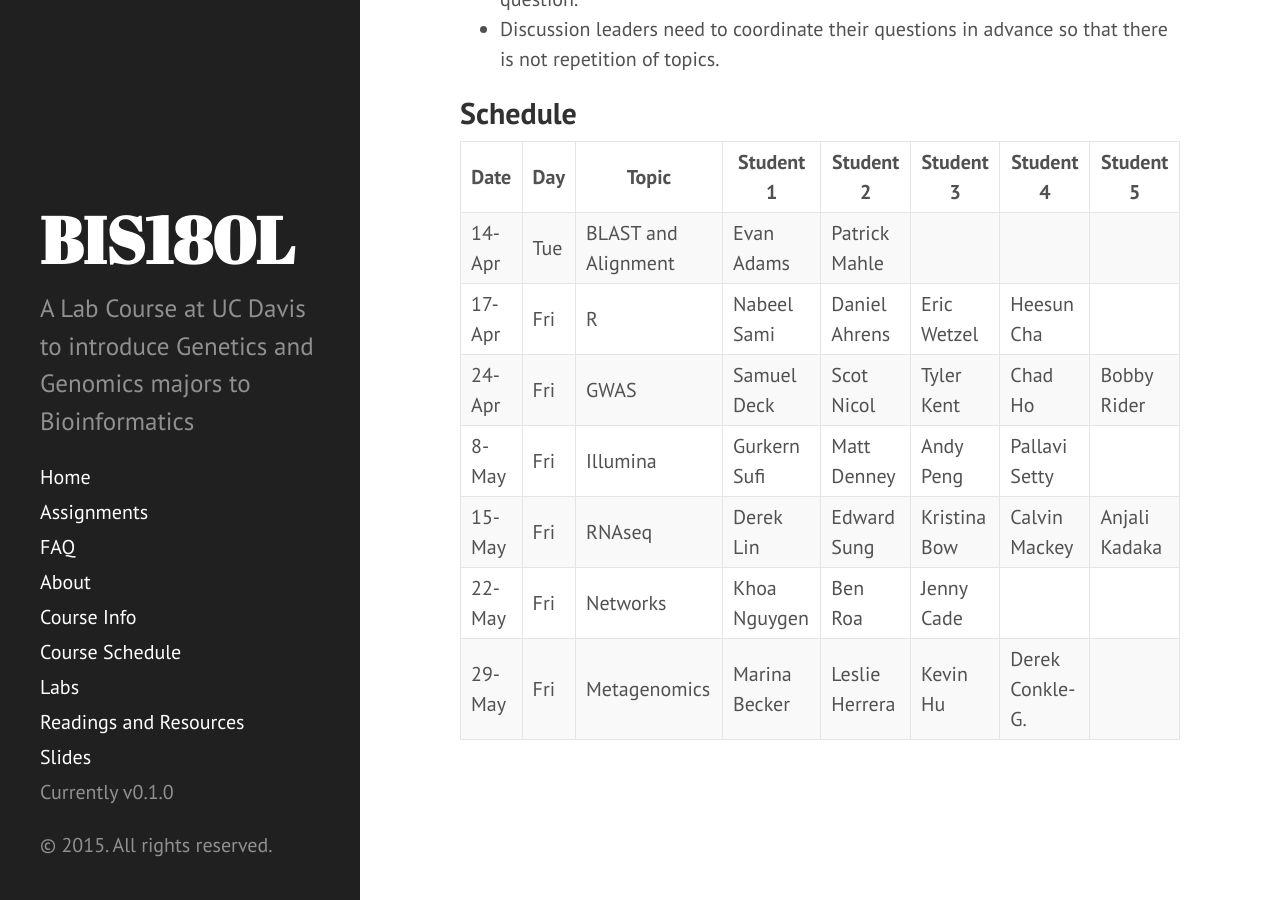
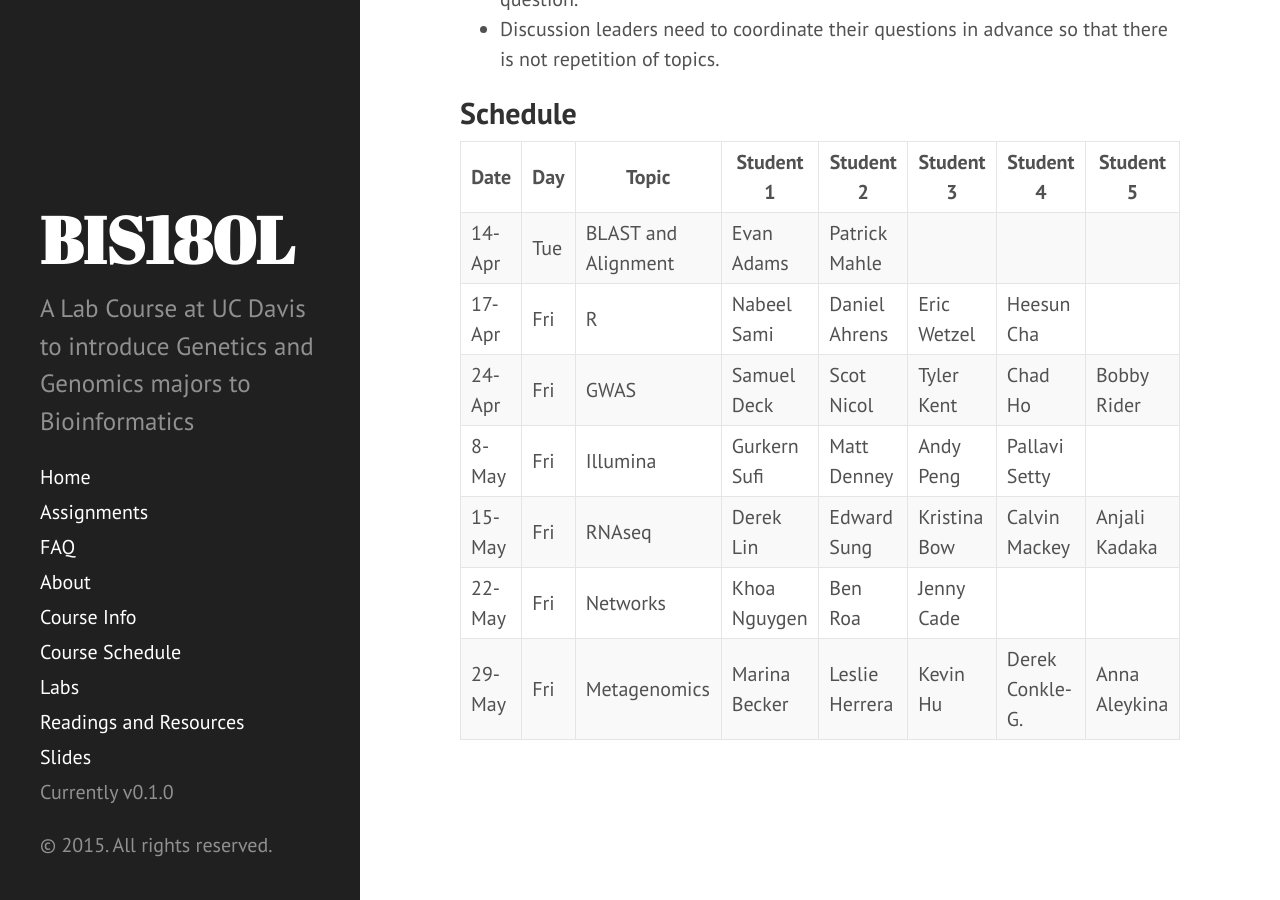
Before and after one commit to rjcmarkelz/BIS180L_web, a Jekyll site: the page built from _posts/2015-04-11-discussions.md, in a window 1280 px wide and 900 px high, scrolled down 714 px. Built offline with Jekyll 4.4.1, drawn with Linux system fonts in a browser that asks for light colours; Markdown is read by kramdown in place of the engine named in the settings.

Commit message:
updated discussion

```diff
--- a/_posts/2015-04-11-discussions.md
+++ b/_posts/2015-04-11-discussions.md
@@ -28,4 +28,4 @@ This will be a significant component of the "presentation/participation" part of
 | 8-May  | Fri | Illumina            | Gurkern Sufi  | Matt Denney    | Andy Peng    | Pallavi Setty  |             |
 | 15-May | Fri | RNAseq              | Derek Lin     | Edward Sung    | Kristina Bow | Calvin Mackey  | Anjali Kadaka    |
 | 22-May | Fri | Networks            | Khoa Nguygen  |  Ben Roa  | Jenny Cade   |                |             |
-| 29-May | Fri | Metagenomics        | Marina Becker | Leslie Herrera | Kevin Hu     | Derek Conkle-G.|             |
+| 29-May | Fri | Metagenomics        | Marina Becker | Leslie Herrera | Kevin Hu     | Derek Conkle-G.| Anna Aleykina |
```
